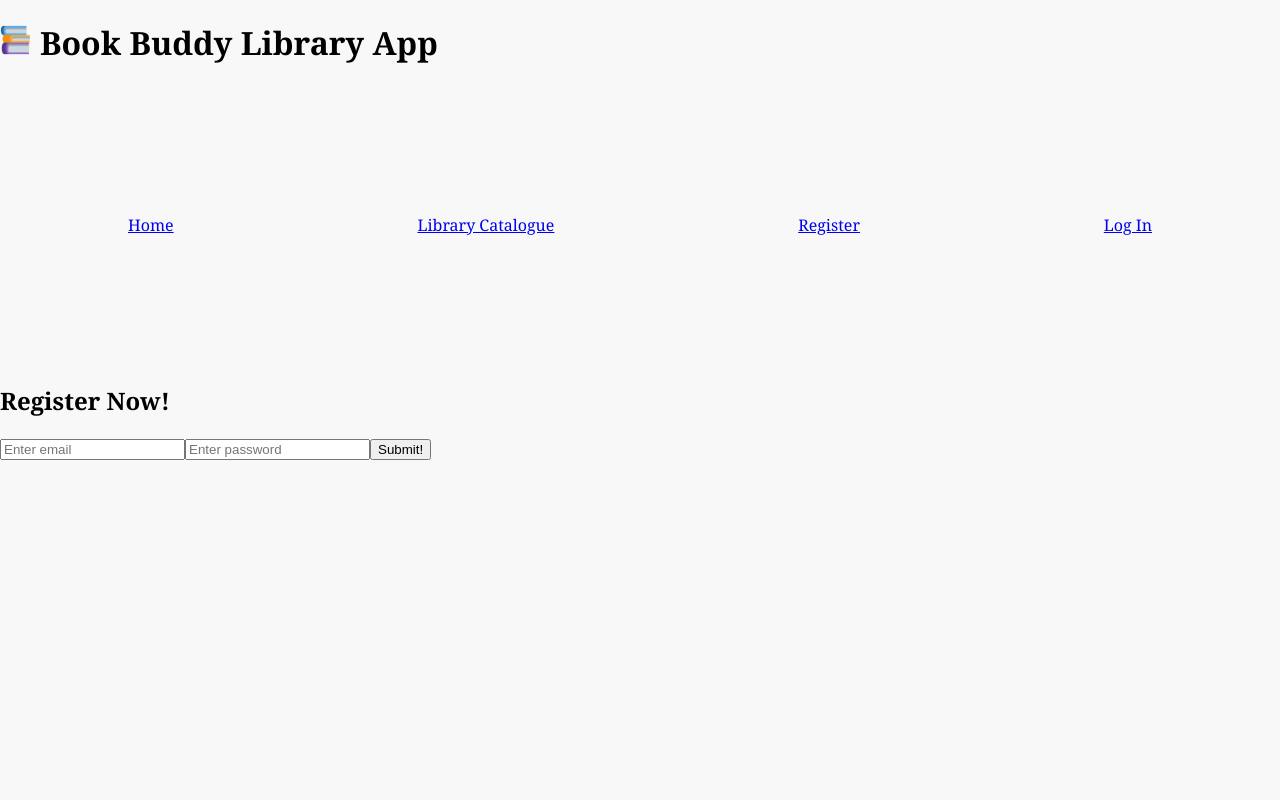
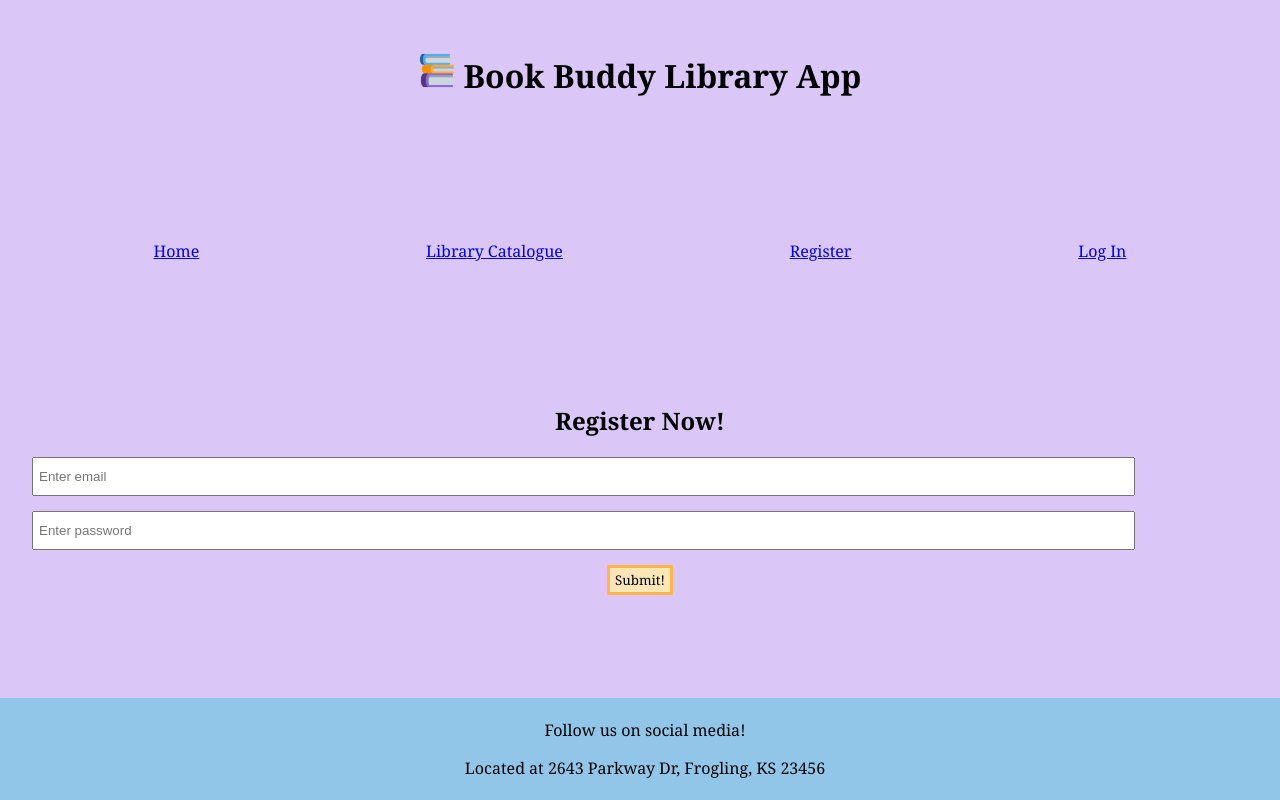
Before and after one commit to NatalieChurch/Block30WorkshopBookBuddy, a React (Vite) app: page /users/register in a window 1280 px wide. Built offline with nearby package versions, Linux system fonts and the light colour scheme.

Commit message:
Added styling, including a fixed footer, colors, home page text, etc.

```diff
--- a/src/App.jsx
+++ b/src/App.jsx
@@ -7,6 +7,7 @@ import SingleBook from './components/SingleBook'
 import Register from './components/Register'
 import Login from './components/Login'
 import Account from './components/Account'
+import Footer from './components/Footer'
 
 
 
@@ -23,7 +24,7 @@ function App() {
 
   return (
     <>
-      <h1><img id='logo-image' src={bookLogo}/>Book Buddy Library App</h1>
+        <h1><img id='logo-image' src={bookLogo}/>Book Buddy Library App</h1>
 
         <div id="navBar" style={{display:"flex", justifyContent:"space-between", padding: "10%"}}>
           <Link to="/"> Home </Link>
@@ -33,6 +34,7 @@ function App() {
 
           {token? <Link to="/users/me"> Account </Link> : null}
         </div>
+
         <div>
           <Routes>
             <Route path="/" element={<Home/>} />
@@ -43,6 +45,12 @@ function App() {
             <Route path="users/me" element={<Account/>} />
           </Routes>
         </div>
+
+        <div>
+          <Footer/>
+        </div>
+
+
     </>
   )
 }
--- a/src/components/Account.jsx
+++ b/src/components/Account.jsx
@@ -65,7 +65,7 @@ function Account () {
         };
 
     return (
-        <div>
+        <div style={{paddingBottom: "50px"}}>
             <h1> Welcome to Your Account Page! </h1>
             <h2>Your Account Details:</h2>
             <h3>Email: {email}</h3>
@@ -79,7 +79,7 @@ function Account () {
                             <div key={book.id}>
                                 <h3>{book.title}</h3>
                                 <h3>{book.author}</h3>
-                                <img style={{ height: "100px" }} src={book.coverimage} alt={book.title} />
+                                <img className="imgClass" style={{ height: "100px" }} src={book.coverimage} alt={book.title} />
                                 <button onClick={() => handleReturn(book.id)}>Return this Book</button>
                             </div>
                         ))}
--- a/src/components/Books.jsx
+++ b/src/components/Books.jsx
@@ -50,10 +50,10 @@ function Books () {
         </div>
         {   books &&
             books.map((books) =>
-                <div key={books.id} id="allBookDisplay">
+                <div key={books.id} id="allBookDisplay" style={{paddingBottom: "50px"}}>
                     <h1>{books.title}</h1>
                     <h2>{books.author}</h2>
-                    <img style={{height:"300px"}} src={books.coverimage} alt={`${books.title} cover`} />
+                    <img className="imgClass" style={{height:"300px"}} src={books.coverimage} alt={`${books.title} cover`} />
                     <button onClick={()=>navigate(`/books/${books.id}`)}>See Book Details</button>
 
                 </div>
--- /dev/null
+++ b/src/components/Footer.jsx
@@ -0,0 +1,12 @@
+
+function Footer () {
+    return (
+        <footer className="footer">
+           <p>Follow us on social media!</p>
+
+            <p>Located at 2643 Parkway Dr, Frogling, KS 23456</p>
+        </footer>
+    )
+}
+
+export default Footer
--- a/src/components/Home.jsx
+++ b/src/components/Home.jsx
@@ -1,4 +1,14 @@
+
 function Home () {
+
+
+
+return (
+    <div>
+        <h1></h1>
+        <p>Welcome to Book Buddy Public Library! We're grateful you're here. Click the links above to get started!</p>
+    </div>
+)
 
 }
 
--- a/src/components/Login.jsx
+++ b/src/components/Login.jsx
@@ -34,7 +34,7 @@ function Login({ setToken }) {
   }
 
   return (
-    <div>
+    <div style={{paddingBottom: "50px"}}>
       <h2>Login</h2>
       {error && <p>{error}</p>}
       <form onSubmit={handleLogin}>
--- a/src/components/Register.jsx
+++ b/src/components/Register.jsx
@@ -46,7 +46,7 @@ async function handleSubmit(event) {
 }
 
 return(
-    <div>
+    <div style={{paddingBottom: "50px"}}>
         <h2>Register Now!</h2>
         {error && <p>{error}</p>}
         <form onSubmit={handleSubmit}>
--- a/src/components/SingleBook.jsx
+++ b/src/components/SingleBook.jsx
@@ -60,10 +60,10 @@ function SingleBook () {
     return (
         <div>
             {book && (
-                    <div key={book.id} id="singleBookDisplay">
+                    <div key={book.id} id="singleBookDisplay" style={{paddingBottom: "50px"}}>
                         <h1>{book.title}</h1>
                         <h2>{book.author}</h2>
-                        <img  style={{height:"400px"}} src={book.coverimage} alt={book.title}/>
+                        <img  className="imgClass" style={{height:"400px"}} src={book.coverimage} alt={book.title}/>
                         <h3>{book.description}</h3>
                         <h3>{book.available? "Available" : "Checked Out"}</h3>
 
--- a/src/index.css
+++ b/src/index.css
@@ -1,13 +1,68 @@
 body {
   font-family: Georgia, serif;
-  background-color: #f8f8f8;
+  background-color:rgb(218, 199, 247);
   margin: 0;
   padding: 0;
 }
 
 #logo-image {
-  width: 30px;
+  width: 35px;
   margin-right: 10px;
 }
 
-/* Add your own custom styles here */
+#root {
+  max-width: 1280px;
+  margin: 0 auto;
+  padding: 2rem;
+  text-align: center;
+}
+
+.imgClass {
+  border: 4px, rgb(91, 61, 126), solid;
+  width: 200px;
+}
+
+h1, h2, h3, button {
+  font-family: Cambria, Cochin, Georgia, serif;
+}
+
+button {
+  background-color: #fce6b8;
+  border: 3px, solid, rgb(255, 181, 71);
+  padding-left: 5px;
+  padding-right: 5px;
+  padding-top: 3px;
+  padding-bottom: 3px;
+  margin-right: 3%;
+  margin-left: 3%;
+}
+
+input {
+  padding-left: 5px;
+  padding-right: 50%;
+  padding-bottom: 10px;
+  padding-top: 10px;
+  display: flex;
+  text-overflow: ellipsis;
+  width: 40%;
+  margin-bottom: 15px;
+}
+
+#navbar {
+  padding: 2em;
+  margin-left: auto;
+  margin-right: auto;
+  font-family: Cambria, Cochin, Georgia, Times, 'Times New Roman', serif;
+}
+
+.footer {
+  background-color: #92c6e9;
+  color: rgb(0, 0, 0);
+  text-align: center;
+  position: fixed;
+  padding: 5px;
+  bottom: 0;
+  left: 0;
+  right: 0;
+  width: 100vw;
+}
```
